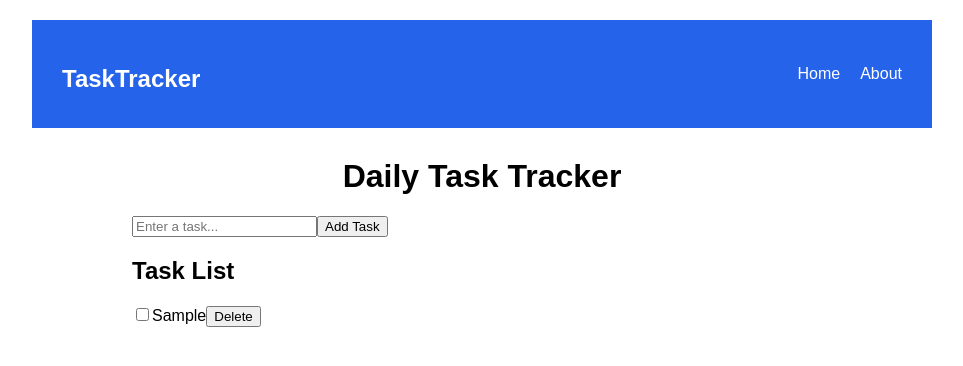
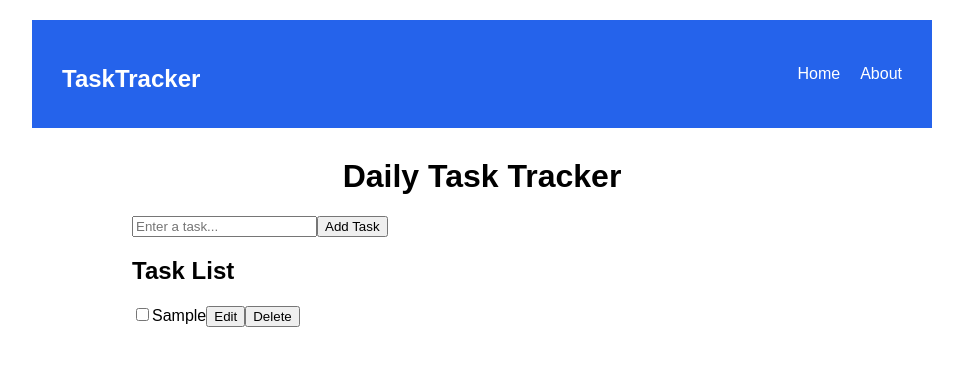
Before and after one commit to NP319/UNIT1-TASK-TRACKER, a React (Vite) app: page / in a window 1280 px wide. Both pictures are taken after typing "Sample" into the empty fields and a click on the button "Add Task". Shown: the top 366 px of the page, without its empty margins (158-1121 px from the left). Built offline with nearby package versions, Linux system fonts and the light colour scheme.

Commit message:
Add update task functionality (edit and save)

```diff
--- a/src/components/TaskItem.jsx
+++ b/src/components/TaskItem.jsx
@@ -1,10 +1,32 @@
-function TaskItem({ task, index, deleteTask, toggleTask }) {
+import { useState } from "react";
+
+function TaskItem({ task, index, deleteTask, toggleTask, updateTask }) {
+  const [isEditing, setIsEditing] = useState(false);
+  const [newText, setNewText] = useState(task.text);
+
+  const handleSave = () => {
+    updateTask(index, newText);
+    setIsEditing(false);
+  };
+
   return (
     <div>
       <input
         type="checkbox"
         checked={task.completed}
-        onChange={() => toggleTask(index)} />
+        onChange={() => toggleTask(index)}
+      />
+
+      {isEditing ? (
+        <>
+          <input
+            value={newText}
+            onChange={(e) => setNewText(e.target.value)}
+          />
+          <button onClick={handleSave}>Save</button>
+        </>
+      ) : (
+        <>
           <span
             style={{
               textDecoration: task.completed ? "line-through" : "none"
@@ -12,6 +34,9 @@ function TaskItem({ task, index, deleteTask, toggleTask }) {
           >
             {task.text}
           </span>
+          <button onClick={() => setIsEditing(true)}>Edit</button>
+        </>
+      )}
 
       <button onClick={() => deleteTask(index)}>Delete</button>
     </div>
--- a/src/components/TaskList.jsx
+++ b/src/components/TaskList.jsx
@@ -1,6 +1,6 @@
 import TaskItem from "./TaskItem";
 
-function TaskList({ tasks, deleteTask, toggleTask }) {
+function TaskList({ tasks, deleteTask, toggleTask, updateTask }) {
   return (
     <div>
       <h2>Task List</h2>
@@ -12,6 +12,7 @@ function TaskList({ tasks, deleteTask, toggleTask }) {
           index={index}
           deleteTask={deleteTask}
           toggleTask={toggleTask}
+          updateTask={updateTask}
         />
       ))}
     </div>
--- a/src/pages/Home.jsx
+++ b/src/pages/Home.jsx
@@ -29,6 +29,18 @@ function Home() {
   setTasks(updatedTasks);
 };
 
+  const updateTask = (indexToUpdate, newText) => {
+  const updatedTasks = tasks.map((task, index) => {
+    if (index === indexToUpdate) {
+      return { ...task, text: newText };
+    }
+    return task;
+  });
+
+  setTasks(updatedTasks);
+};
+
+
   return (
     <div className="container">
       <h1>Daily Task Tracker</h1>
@@ -37,6 +49,7 @@ function Home() {
         tasks={tasks}
         deleteTask={deleteTask}
         toggleTask={toggleTask}
+        updateTask={updateTask}
       />
     </div>
   );
```
Lines whose indentation alone changed are shown as unchanged.
